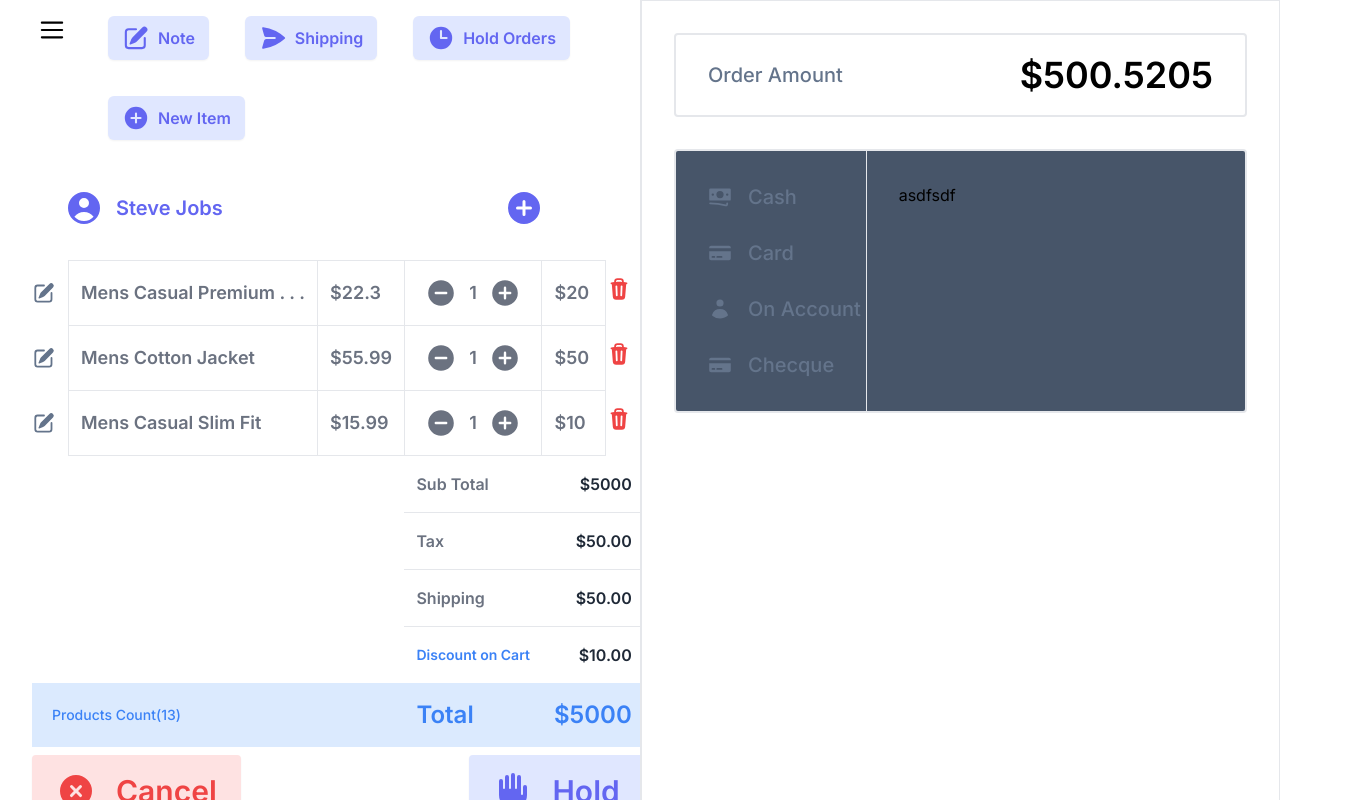
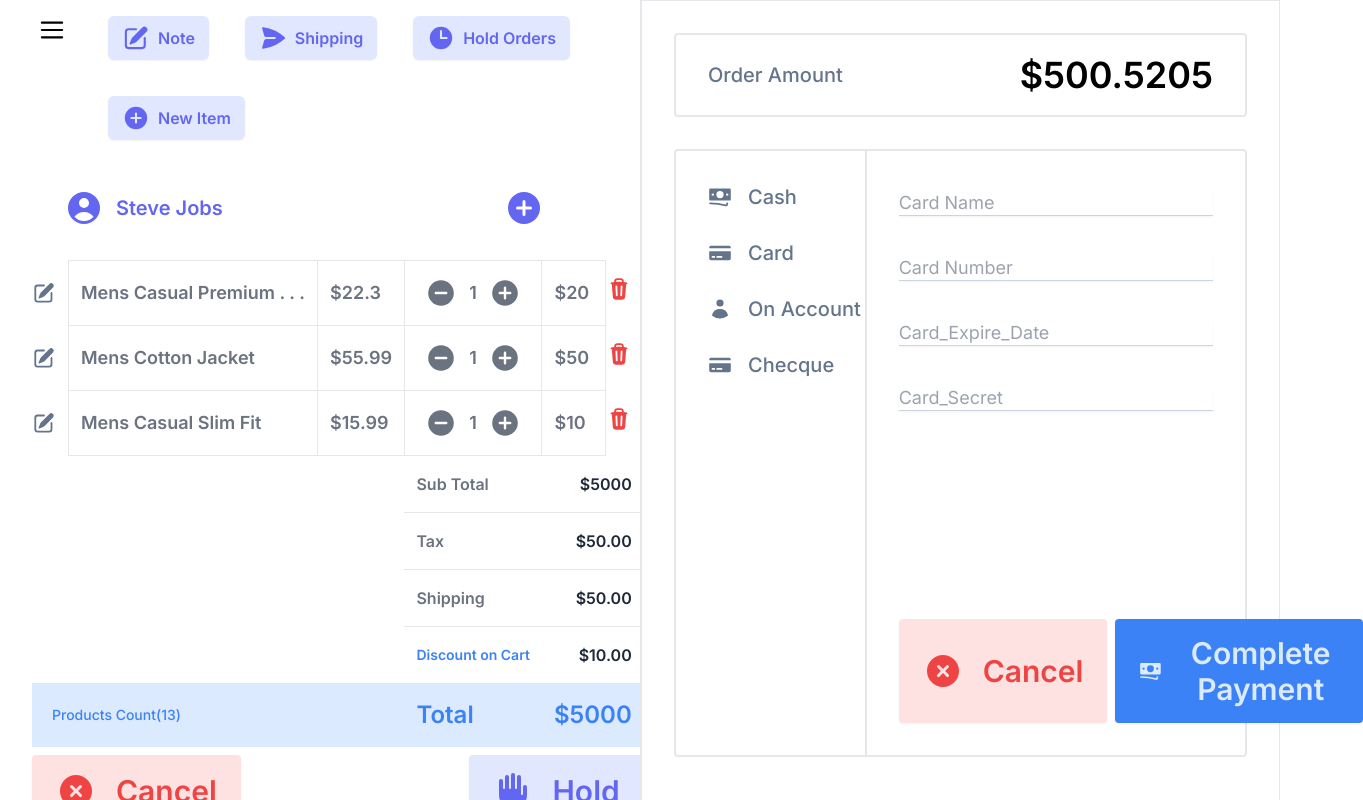
Before and after one commit to faysal725/pos, a Next.js app: page /payment in a window 1280 px wide. Shown: the top 800 px of the page, 1363 px wide, since content can reach past the window. Built offline with nearby package versions, Linux system fonts and the light colour scheme.

Commit message:
paymentsection done

```diff
--- a/src/components/Page/PaymentSection.jsx
+++ b/src/components/Page/PaymentSection.jsx
@@ -1,39 +1,113 @@
-import { BanknotesIcon, CreditCardIcon, UserIcon } from "@heroicons/react/20/solid";
+"use client";
+
+import {
+  BanknotesIcon,
+  CreditCardIcon,
+  UserIcon,
+  XCircleIcon,
+} from "@heroicons/react/20/solid";
 import Link from "next/link";
-import React from "react";
+import React, { useState } from "react";
+import FormInput from "../Inputs/FormInput";
+import IconBtnLg from "../Button/IconBtnLg";
 
 export default function PaymentSection() {
+  const [userData, setUserData] = useState({});
 
   const navigation = () => {
     return (
-            <ul className="col-span-4 p-8 pr-0 flex flex-col gap-y-7">
+      <ul className="col-span-4 p-8 pr-0 flex flex-col gap-y-7 border-r">
         <li className="flex items-center gap-x-4 text-slate-500">
           <BanknotesIcon className="h-6 w-6 " />
-              <Link href="/payment/cash" className="text-xl font-medium">Cash</Link>
+          <Link href="/payment/cash" className="text-xl font-medium">
+            Cash
+          </Link>
         </li>
         <li className="flex items-center gap-x-4 text-slate-500">
           <CreditCardIcon className="h-6 w-6 " />
-              <Link href="/payment/cash" className="text-xl font-medium">Card</Link>
+          <Link href="/payment/cash" className="text-xl font-medium">
+            Card
+          </Link>
         </li>
         <li className="flex items-center gap-x-4 text-slate-500">
           <UserIcon className="h-6 w-6 " />
-              <Link href="/payment/cash" className="text-xl font-medium">On Account</Link>
+          <Link href="/payment/cash" className="text-xl font-medium">
+            On Account
+          </Link>
         </li>
         <li className="flex items-center gap-x-4 text-slate-500">
           <CreditCardIcon className="h-6 w-6 " />
-              <Link href="/payment/cash" className="text-xl font-medium">Checque</Link>
+          <Link href="/payment/cash" className="text-xl font-medium">
+            Checque
+          </Link>
         </li>
       </ul>
-        )
-    }
+    );
+  };
   return (
-    <div className="p-8 pb-0 h-screen">
-      <div className=" grid grid-cols-12 divide-x border border-2 rounded  bg-slate-600">
-
+    <div className="p-8 pb-0 h-[80vh]">
+      <div className=" grid grid-cols-12 divide-x border border-2 rounded   h-full">
         {navigation()}
 
-        <div className="col-span-8 p-8 pr-0">
-          <p>asdfsdf</p>
+        <div className="col-span-8 p-8  flex flex-col gap-y-8">
+
+          <label className="block">
+            <FormInput
+              changedValue={(card_name) =>
+                setUserData({ ...userData, card_name: card_name })
+              }
+              type="text"
+              label="Card Name"
+              placeholder=""
+            />
+          </label>
+
+          <label className="block">
+            <FormInput
+              changedValue={(card_number) =>
+                setUserData({ ...userData, card_number: card_number })
+              }
+              type="text"
+              label="Card Number"
+              placeholder=""
+            />
+          </label>
+
+          <label className="block">
+            <FormInput
+              changedValue={(card_expire_date) =>
+                setUserData({ ...userData, card_expire_date: card_expire_date })
+              }
+              type="text"
+              label="Card_Expire_Date"
+              placeholder=""
+            />
+          </label>
+
+          <label className="block">
+            <FormInput
+              changedValue={(card_secret) =>
+                setUserData({ ...userData, card_secret: card_secret })
+              }
+              type="text"
+              label="Card_Secret"
+              placeholder=""
+            />
+          </label>
+
+          <div className=" flex justify-start gap-2 mt-auto">
+            <IconBtnLg
+              icon={<XCircleIcon className="h-10 w-10" />}
+              classes="bg-red-100 text-red-500 hover:bg-red-500"
+              title="Cancel"
+            />
+
+            <IconBtnLg
+              icon={<BanknotesIcon className="h-10 w-10" />}
+              classes="bg-blue-500 text-blue-100 hover:bg-blue-100 hover:text-blue-500"
+              title="Complete Payment"
+            />
+          </div>
         </div>
       </div>
     </div>
```
Lines whose indentation alone changed are shown as unchanged.
